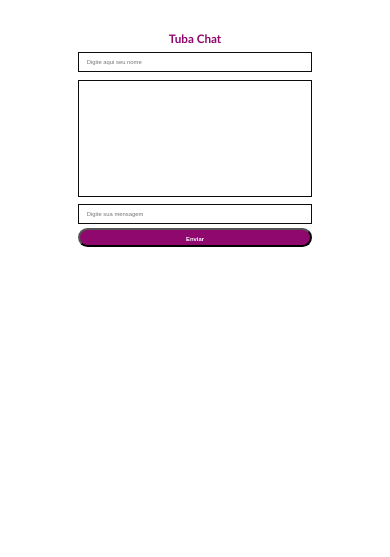
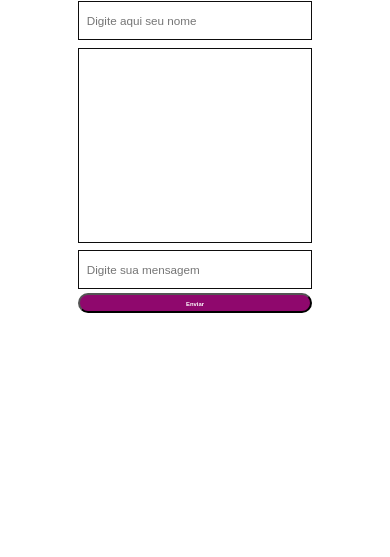
Before and after one commit to ygorpinto/tuba-chat, a website: page public/index.html in a window 390 px wide. Shown: the part 287-844 px from the top of the page. Drawn offline with nearby package versions, Linux system fonts and the light colour scheme; no server answers.

Commit message:
Add files via upload
finish

```diff
--- a/public/style.css
+++ b/public/style.css
@@ -1,7 +1,3 @@
-html, body {
-    height: 100%;
-  }
-
   * {
     margin: 0;
     padding: 0;
@@ -10,7 +6,7 @@ html, body {
 
   #chat {
     color: #8F086D;
-    height: 100%;
+    height: 100vh;
     display: flex;
     justify-content: center;
     align-items: center;
@@ -40,8 +36,9 @@ html, body {
   }
 
   .messages {
+    overflow: scroll;
     width: 60vw;
-    height: 30vw;
+    height: 30vh;
     margin: 2vw 0;
     border: 1px solid rgb(12, 12, 12);
     padding: 2vw;
@@ -49,6 +46,36 @@ html, body {
 
   h1{
     font-family:'Trebuchet MS', 'Lucida Sans Unicode', 'Lucida Grande', 'Lucida Sans', Arial, sans-serif;
-    font-size: 3vw;
+    font-size: 5vw;
     padding: 2vw;
   }
+
+  @media screen and (max-width:450px){
+  .message{
+    font-size: 3vw;
+  }
+
+  h1{
+    font-family:'Trebuchet MS', 'Lucida Sans Unicode', 'Lucida Grande', 'Lucida Sans', Arial, sans-serif;
+    font-size: 6vw;
+    padding: 2vw;
+  }
+
+  .messages {
+    overflow: scroll;
+    width: 60vw;
+    height: 50vw;
+    margin: 2vw 0;
+    border: 1px solid rgb(12, 12, 12);
+    padding: 2vw;
+  }
+
+  input {
+    width: 60vw;
+    border: 1px solid rgb(14, 13, 13);
+    height: 10vw;
+    padding: 0 2vw;
+    font-size: 3vw;
+  }
+
+  }
```
